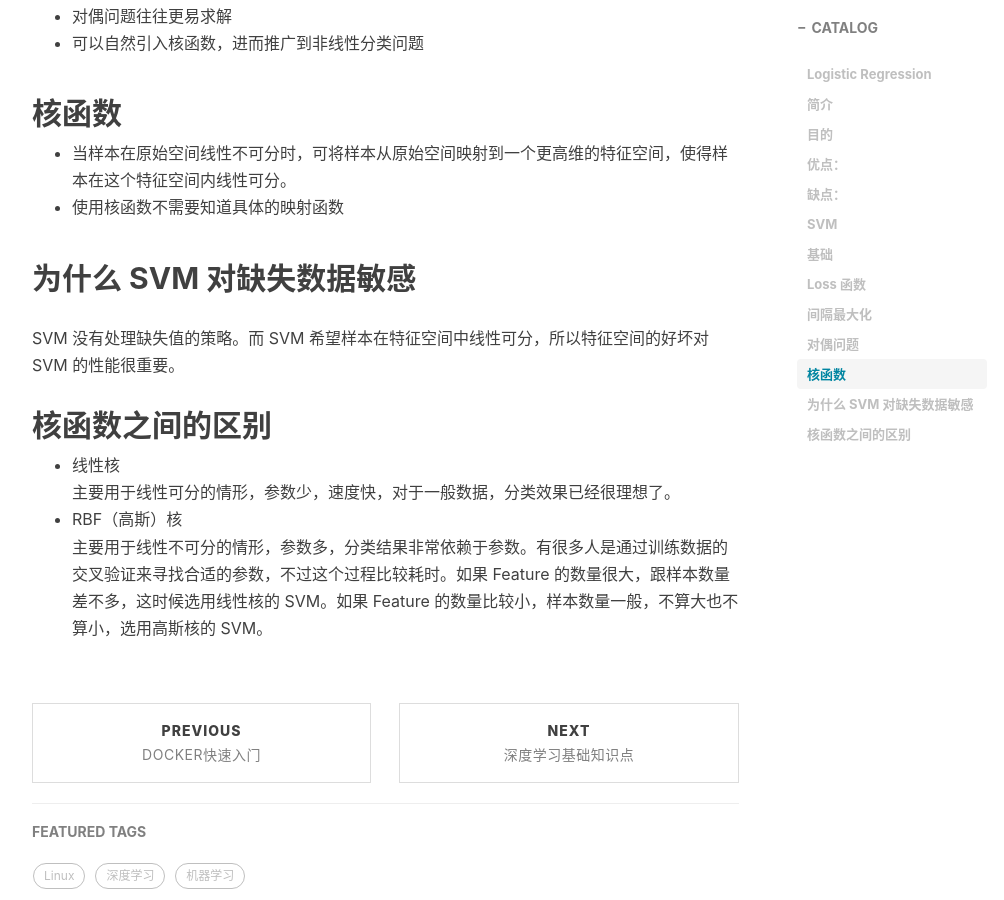
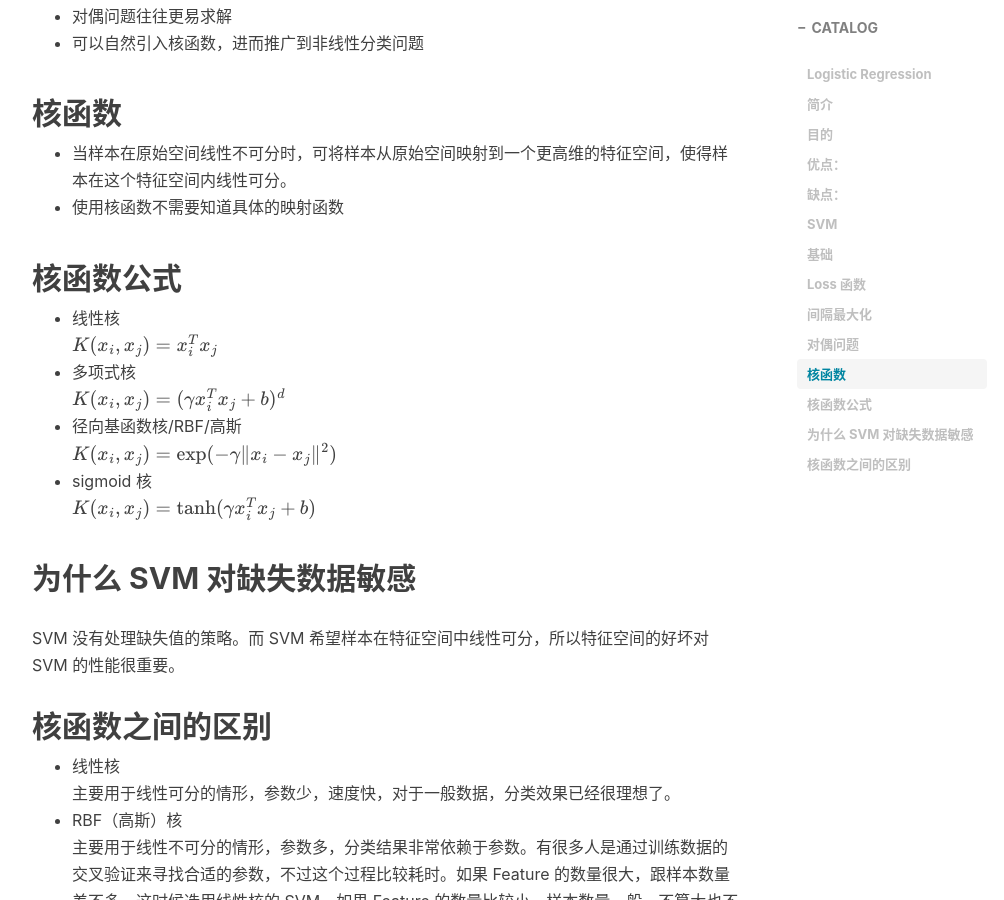
Before and after one commit to HXLH50K/hxlh50k.github.io, a Jekyll site: the page built from _posts/2021-08-25-机器学习知识点.md, in a window 1280 px wide and 900 px high, scrolled down 2108 px. Shown: the whole window, without its empty margins (233-1237 px from the left). Built offline with Jekyll 4.4.1, drawn with Linux system fonts in a browser that asks for light colours; nearby versions of some CDN libraries; formulas are drawn with MathJax 3; comment, search, counter and statistics services are not loaded.

Commit message:
add svm kernel func

```diff
--- a/_posts/2021-08-25-机器学习知识点.md
+++ b/_posts/2021-08-25-机器学习知识点.md
@@ -65,6 +65,20 @@ $$ L_{hinge}=[1-y_i (w∙x_i+b)]_+ $$
 - 当样本在原始空间线性不可分时，可将样本从原始空间映射到一个更高维的特征空间，使得样本在这个特征空间内线性可分。
 - 使用核函数不需要知道具体的映射函数
 
+## 核函数公式
+
+<!-- prettier-ignore-start -->
+
+- 线性核
+  $$ K(x_i,x_j) = x_i^Tx_j $$
+- 多项式核
+  $$ K(x_i,x_j) = (\gamma x^T_ix_j+b)^d $$
+- 径向基函数核/RBF/高斯
+  $$ K(x_i,x_j) = \exp(-\gamma \|x_i-x_j\|^2) $$
+- sigmoid 核
+  $$ K(x_i,x_j) = \tanh(\gamma x_i^Tx_j+b) $$
+<!-- prettier-ignore-end -->
+
 ## 为什么 SVM 对缺失数据敏感
 
 SVM 没有处理缺失值的策略。而 SVM 希望样本在特征空间中线性可分，所以特征空间的好坏对 SVM 的性能很重要。
```
